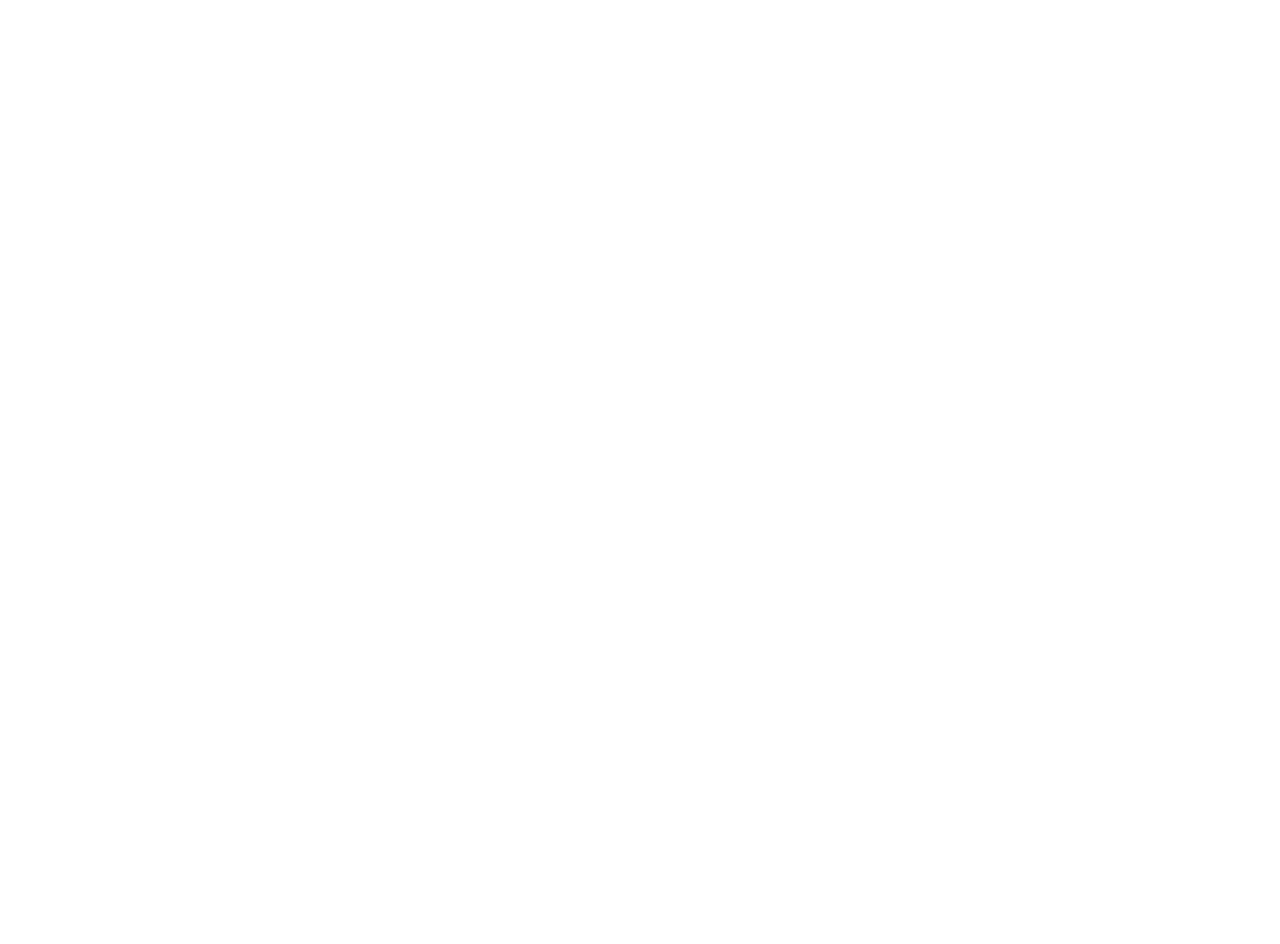
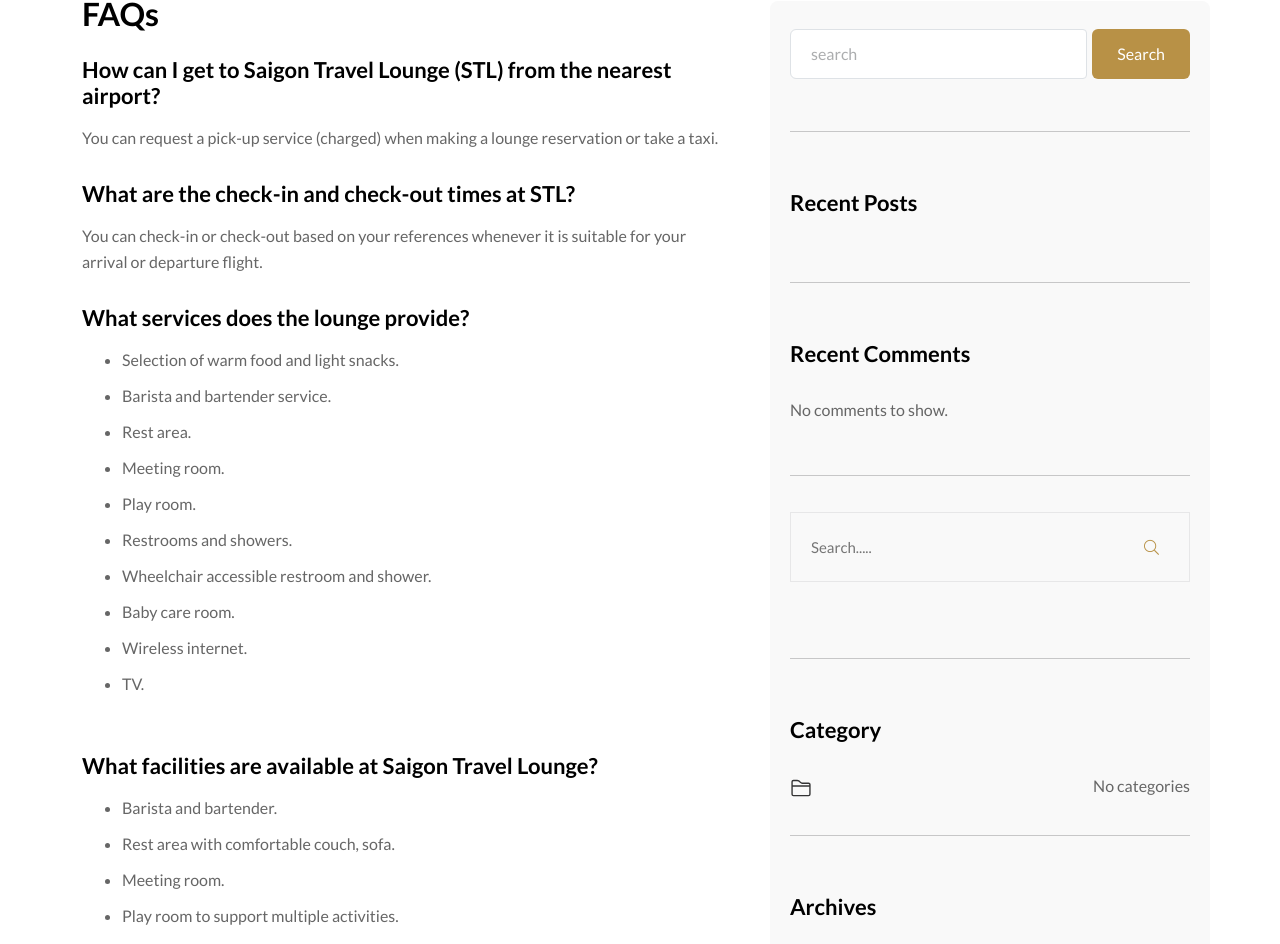
Before and after one commit to The-Ark-Studio/stl2, a Next.js app: page /en/faqs in a window 1280 px wide. Before the commit this address had no page. Shown: the part 199-1143 px from the top of the page. Before the commit the page ends 800 px from the top, so only its background shows below. Built offline with nearby package versions, Linux system fonts and the light colour scheme; a web font is replaced by a local one.

Commit message:
module faqs

```diff
--- a/messages/en.json
+++ b/messages/en.json
@@ -145,6 +145,7 @@
     }
   },
   "faqs": {
+    "title": "FAQs",
     "firstBlock": {
       "question1": "How can I get to Saigon Travel Lounge (STL) from the nearest airport?",
       "answer1": "You can request a pick-up service (charged) when making a lounge reservation or take a taxi.",
--- a/messages/ko.json
+++ b/messages/ko.json
@@ -158,6 +158,7 @@
     }
   },
   "faqs": {
+    "title": "자주 묻는 질문",
     "firstBlock": {
       "question1": "가장 가까운 공항에서 사이공 트래블 라운지(STL)까지 어떻게 이동할 수 있나요?",
       "answer1": "라운지 예약 시 또는 택시 이용 시 픽업 서비스(유료)를 요청하실 수 있습니다.",
--- a/src/app/[locale]/assets/css/base.css
+++ b/src/app/[locale]/assets/css/base.css
@@ -20,6 +20,11 @@
     color: var(--black-color);
 }
 
+.b-title-text-22-bold {
+    font-size: 22px;
+    font-weight: 700;
+    color: var(--black-color);
+}
 
 .b-text-description-16 {
     font-size: 16px;
--- /dev/null
+++ b/src/app/[locale]/faqs/page.jsx
@@ -0,0 +1,14 @@
+import React from 'react';
+import HeaderTwo from '@app/[locale]/header/headerTwo';
+import FaqsScreen from './partials/FaqsScreen';
+
+const Faqs = () => {
+  return (
+    <div>
+      <HeaderTwo />
+      <FaqsScreen />
+    </div>
+  );
+};
+
+export default Faqs;
--- /dev/null
+++ b/src/app/[locale]/faqs/partials/FaqsScreen.jsx
@@ -0,0 +1,168 @@
+import React from 'react';
+import {Col, Container, Row} from 'react-bootstrap';
+import SearchCustom from '../../../../components/search/SearchCustom';
+import ImageLogo from '../../../../../public/logo-1.png';
+import {Folder2} from 'react-bootstrap-icons';
+import Image from 'next/image';
+import '../style/faqsStyle.css';
+import {useTranslations} from 'next-intl';
+
+const FaqsScreen = () => {
+  const t = useTranslations('faqs');
+  return (
+    <Container className="faqs-container">
+      <Row className="faqs-content">
+        <Col lg={7} className="faqs-left-container">
+          <div className="faqs-left-title b-title-text-32">{t('title')}</div>
+          <Row>
+            <div className="faqs-left-title b-title-text-22-bold">
+              {t('firstBlock.question1')}
+            </div>
+            <div className="faqs-left-description b-text-description-16">
+              {t('firstBlock.answer1')}
+            </div>
+          </Row>
+          <Row>
+            <div className="faqs-left-title b-title-text-22-bold">
+              {t('firstBlock.question2')}
+            </div>
+            <div className="faqs-left-description b-text-description-16">
+              {t('firstBlock.answer2')}
+            </div>
+          </Row>
+
+          <Row>
+            <div className="faqs-left-title b-title-text-22-bold">
+              {t('firstBlock.question3')}
+            </div>
+            <ul className="faqs-left-description b-text-description-16 faqs-question-list">
+              <li className="b-text-description-16">
+                {t('firstBlock.answer3.one')}
+              </li>
+              <li className="b-text-description-16">
+                {t('firstBlock.answer3.two')}
+              </li>
+              <li className="b-text-description-16">
+                {t('firstBlock.answer3.three')}
+              </li>
+              <li className="b-text-description-16">
+                {t('firstBlock.answer3.four')}
+              </li>
+              <li className="b-text-description-16">
+                {t('firstBlock.answer3.five')}
+              </li>
+              <li className="b-text-description-16">
+                {t('firstBlock.answer3.six')}
+              </li>
+              <li className="b-text-description-16">
+                {t('firstBlock.answer3.seven')}
+              </li>
+              <li className="b-text-description-16">
+                {t('firstBlock.answer3.eight')}
+              </li>
+              <li className="b-text-description-16">
+                {t('firstBlock.answer3.nine')}
+              </li>
+              <li className="b-text-description-16">
+                {t('firstBlock.answer3.ten')}
+              </li>
+            </ul>
+          </Row>
+
+          <Row>
+            <div className="faqs-left-title b-title-text-22-bold">
+              {t('firstBlock.question4')}
+            </div>
+            <ul className="faqs-left-description b-text-description-16 faqs-question-list">
+              <li className="b-text-description-16">
+                {t('firstBlock.answer4.one')}
+              </li>
+              <li className="b-text-description-16">
+                {t('firstBlock.answer4.two')}
+              </li>
+              <li className="b-text-description-16">
+                {t('firstBlock.answer4.three')}
+              </li>
+              <li className="b-text-description-16">
+                {t('firstBlock.answer4.four')}
+              </li>
+              <li className="b-text-description-16">
+                {t('firstBlock.answer4.five')}
+              </li>
+              <li className="b-text-description-16">
+                {t('firstBlock.answer4.six')}
+              </li>
+              <li className="b-text-description-16">
+                {t('firstBlock.answer4.seven')}
+              </li>
+            </ul>
+          </Row>
+
+          <Row>
+            <div className="faqs-left-title b-title-text-22-bold">
+              {t('firstBlock.question5')}
+            </div>
+            <div className="faqs-left-description b-text-description-16">
+              {t('firstBlock.answer5')}
+            </div>
+          </Row>
+
+          <Row>
+            <div className="faqs-left-title b-title-text-22-bold">
+              {t('firstBlock.question6')}
+            </div>
+            <div className="faqs-left-description b-text-description-16">
+              {t('firstBlock.answer6')}
+            </div>
+          </Row>
+        </Col>
+        <Col lg={6} className="faqs-right-container">
+          <Row className="faqs-right-item">
+            <SearchCustom />
+          </Row>
+          <hr class="hr divider-item" />
+
+          <Row className="faqs-right-item">
+            <div className="faqs-title-text">Recent Posts</div>
+          </Row>
+          <hr class="hr divider-item" />
+          <Row className="faqs-right-item">
+            <div className="faqs-title-text"> Recent Comments</div>
+            <p className="faqs-text">No comments to show.</p>
+          </Row>
+          <hr class="hr divider-item" />
+
+          <Row className="mb-40 all__sidebar-item-search faqs-right-item">
+            <form action="#">
+              <input
+                className="input-search-second"
+                type="text"
+                placeholder="Search....."
+              />
+              <button type="submit">
+                <i className="fal fa-search"></i>
+              </button>
+            </form>
+          </Row>
+          <hr class="hr divider-item" />
+
+          <Row className="faqs-right-item">
+            <div className="faqs-title-text">Category</div>
+            <div className="faqs-sub">
+              <div className="faqs-icon">
+                <Folder2 size={22} />
+              </div>
+              <div className="faqs-text">No categories</div>
+            </div>
+          </Row>
+          <hr class="hr divider-item" />
+          <Row className="faqs-right-item">
+            <div className="faqs-title-text">Archives</div>
+          </Row>
+        </Col>
+      </Row>
+    </Container>
+  );
+};
+
+export default FaqsScreen;
--- /dev/null
+++ b/src/app/[locale]/faqs/style/faqsStyle.css
@@ -0,0 +1,107 @@
+.faqs-container {
+    margin-top: 200px;
+    margin-bottom: 90px;
+}
+
+.faqs-question-list li {
+    margin-left: 40px;
+    margin-bottom: 10px;
+}
+
+.faqs-content {
+    justify-content: space-between;
+}
+
+.faqs-left-container>div {
+    margin-bottom: 30px;
+}
+
+.faqs-left-title {
+    margin-bottom: 16px;
+}
+
+.faqs-right-container {
+    min-height: 963px;
+    width: 440px;
+    border-radius: 8px;
+    background-color: var(--background-service-color);
+    padding: 28px 20px;
+}
+
+.faqs-right-item {
+    padding-bottom: 36px;
+
+}
+
+.input-search-container input {
+    padding: 12px 20px;
+    outline: none;
+    border-top-right-radius: 4px !important;
+    border-bottom-right-radius: 4px !important;
+
+}
+
+.input-search-container input::placeholder {
+    opacity: 0.5;
+}
+
+.input-search-container input:focus {
+    border-top-right-radius: 4px !important;
+    border-bottom-right-radius: 4px !important;
+    border-color: #dee2e6;
+    box-shadow: none;
+}
+
+.input-search-button {
+    padding: 12px 25px;
+    border-radius: 6px !important;
+    background-color: var(--primary-color);
+    color: var(--white-color);
+    margin-left: 5px !important;
+    border: none;
+    transition: all 0.3s linear;
+}
+
+.input-search-button:hover {
+    opacity: 0.8;
+    background-color: var(--primary-color);
+    margin-left: 0;
+    border-color: unset;
+
+}
+
+.faqs-title-text {
+    font-size: 22px;
+    font-weight: 700;
+    color: var(--black-color);
+    margin: 22px 0 15px;
+    padding: 0 12px 15px;
+}
+
+.faqs-text {
+    font-size: 16px;
+    color: var(--service-description-color);
+}
+
+.faqs-left-item input.input-search-second {
+    height: 60px;
+    border-radius: 8px;
+
+}
+
+.faqs-sub {
+    display: flex;
+    justify-content: space-between;
+    align-items: center;
+}
+
+.divider-item {
+    margin-top: 0;
+    margin-bottom: 36px;
+}
+
+@media (max-width: 992px) {
+    .faqs-right-container {
+        width: 100%;
+    }
+}
--- a/src/app/[locale]/header/headerTwo.jsx
+++ b/src/app/[locale]/header/headerTwo.jsx
@@ -39,9 +39,9 @@
 
     console.log('newPath', newPath);
 
-    // startTransition(() => {
-    //   router.replace(newPath);
-    // });
+    startTransition(() => {
+      router.replace(newPath);
+    });
   };
 
   const handleClick = () => {
```
